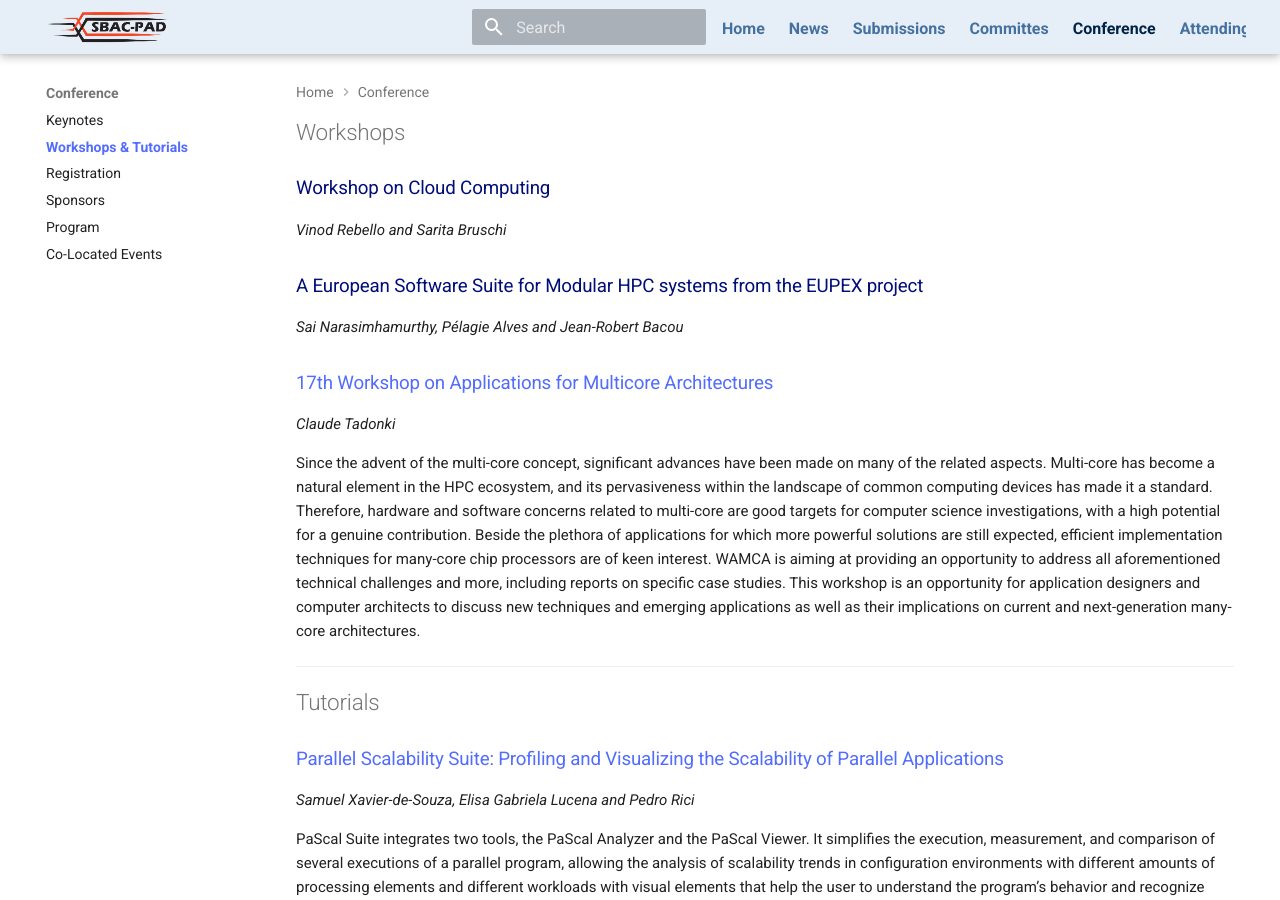
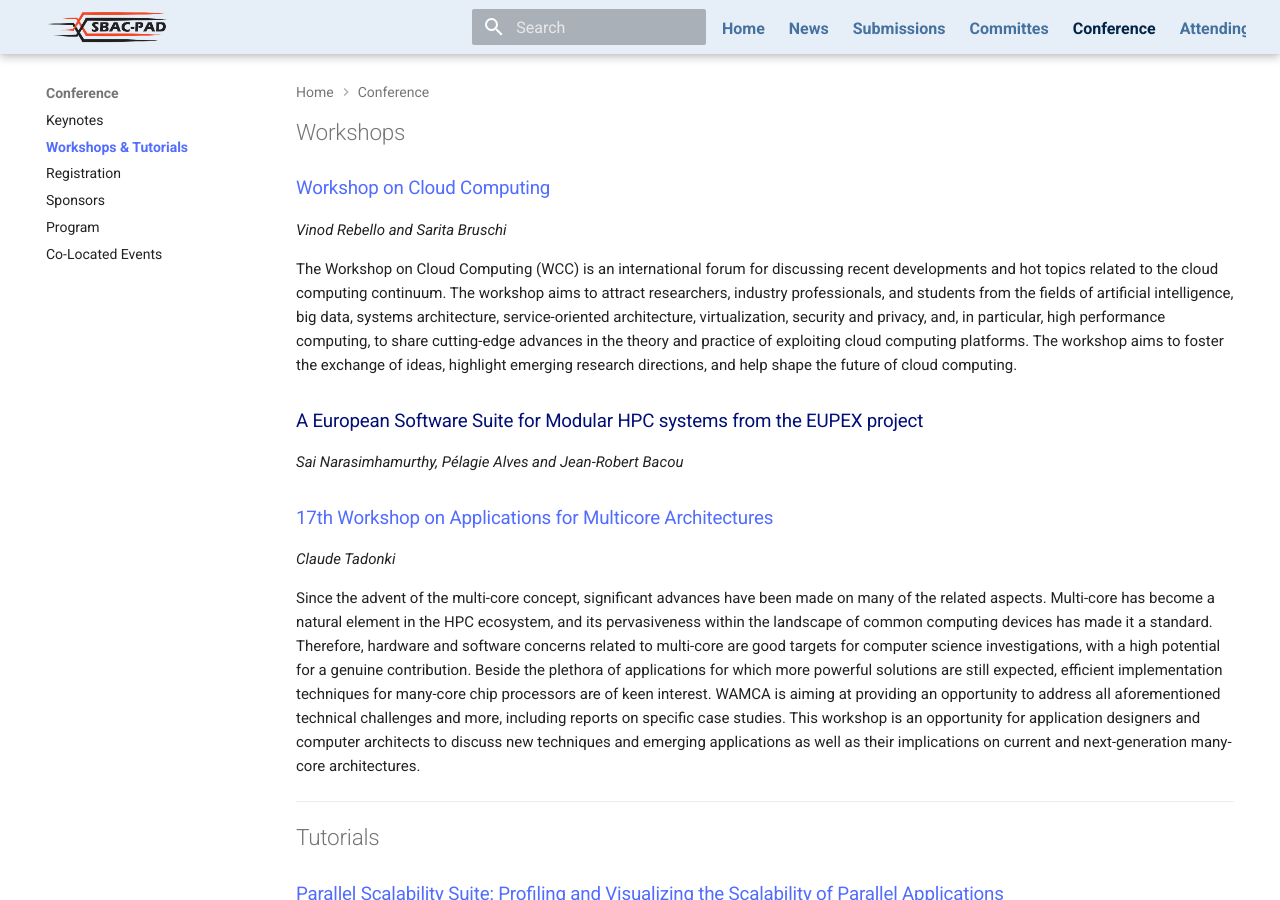
Before and after one commit to CoCo-ARCOS/sbac-pad2026, an MkDocs documentation site: the page built from docs/conference/workshops-tutorials.md, in a window 1280 px wide and 900 px high, scrolled down 466 px. Built offline with MkDocs 1.6.1 and Material for MkDocs 9.7.7, drawn with Linux system fonts in a browser that asks for light colours; comment, search, counter and statistics services are not loaded.

Commit message:
updated infor for the workshop on cloud computing

```diff
--- a/docs/conference/workshops-tutorials.md
+++ b/docs/conference/workshops-tutorials.md
@@ -5,9 +5,11 @@ hide:
 
 # Workshops
 
-<h3 style="color: #010E77"> Workshop on Cloud Computing </h3>
+<h3 style="color: #010E77"> <a href= "https://www.inf.ufrgs.br/gppd/wcc/2026/"> Workshop on Cloud Computing </a> </h3>
 
 *Vinod Rebello and Sarita Bruschi*
+
+The Workshop on Cloud Computing (WCC) is an international forum for discussing recent developments and hot topics related to the cloud computing continuum. The workshop aims to attract researchers, industry professionals, and students from the fields of artificial intelligence, big data, systems architecture, service-oriented architecture, virtualization, security and privacy, and, in particular, high performance computing, to share cutting-edge advances in the theory and practice of exploiting cloud computing platforms. The workshop aims to foster the exchange of ideas, highlight emerging research directions, and help shape the future of cloud computing.
 
 <h3 style="color: #010E77"> A European Software Suite for Modular HPC systems from the EUPEX project </h3>
 
```
